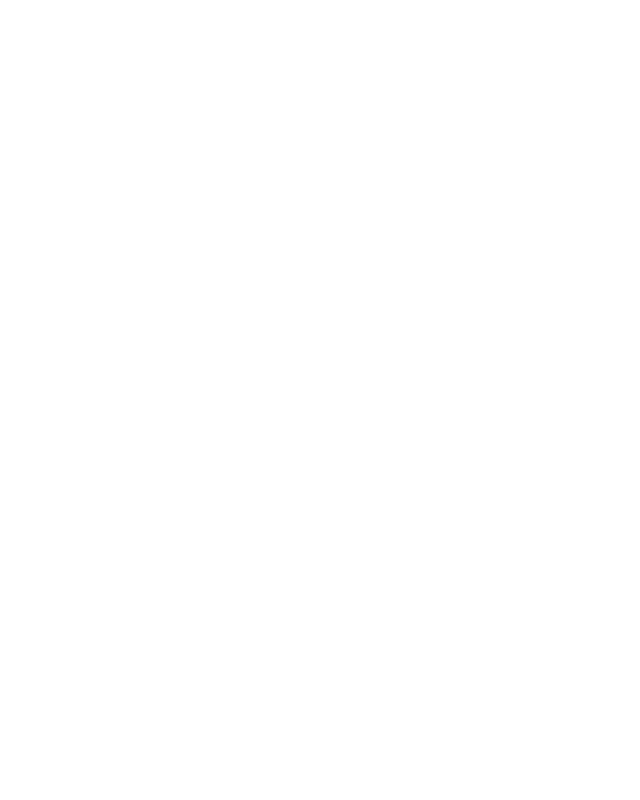
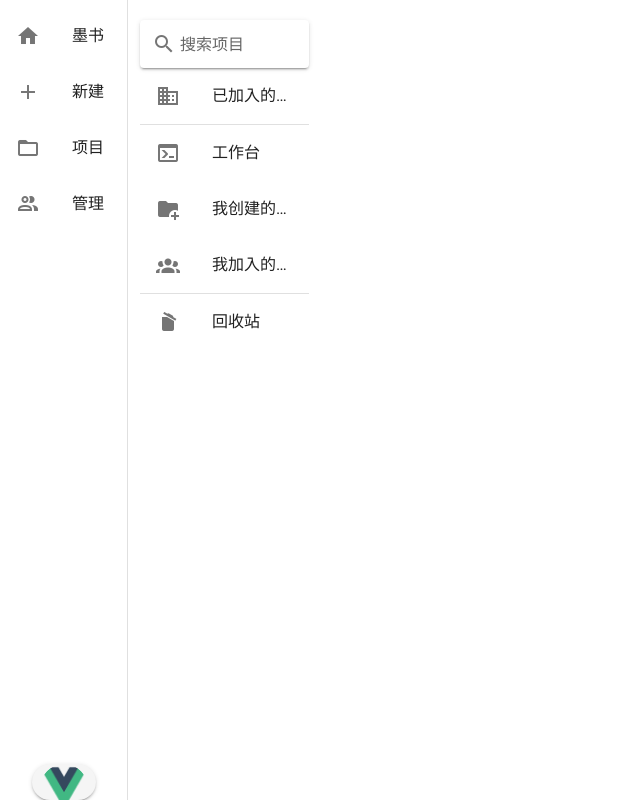
Before and after one commit to BUAA-SE-2022-Summer/Frontend, a Vue app: page /dashboard/demo in a window 1280 px wide. Shown: the whole page, without its empty margins (0-640 px from the left). Built offline with nearby package versions, Linux system fonts and the light colour scheme.

Commit message:
[impl:用户导航界面的修改]

```diff
--- a/src/components/team/MemberManage.vue
+++ b/src/components/team/MemberManage.vue
@@ -4,7 +4,8 @@
     <v-card
     class="mx-auto"
     width="300px"
-    style="float:left;height: 450px;"
+    style="float:left"
+    height="100vh"
     >
         <v-list dense>
         <v-subheader>成员管理</v-subheader>
@@ -34,7 +35,7 @@
     <v-card
     class="mx-auto"
     width="600px"
-    style="float:left; height: 450px;"
+    style="float:left; height: 100vh;"
     >
     <MemberTables></MemberTables>
     <!-- <v-card-title >全部成员</v-card-title>
--- a/src/components/team/MemberTables.vue
+++ b/src/components/team/MemberTables.vue
@@ -21,7 +21,7 @@
             color="blue-grey"
             class="ma-2 white--text"
             @click="addMember"
-         >
+          >
             添加新成员
             <v-icon
             right
@@ -29,7 +29,7 @@
             >
             mdi-plus
             </v-icon>
-        </v-btn>
+          </v-btn>
           <v-dialog
             v-model="dialog"
             max-width="500px"
--- a/src/router/index.js
+++ b/src/router/index.js
@@ -37,9 +37,9 @@ const routes = [
     // ]
   },
   {
-    path: '/dashboard/manage',
-    name: 'manage',
-    component: () => import('../views/Manage.vue')
+    path: '/dashboard/demo',
+    name: 'demo',
+    component: () => import('../views/demo.vue')
   }
 ]
 
--- a/src/views/Dashbord.vue
+++ b/src/views/Dashbord.vue
@@ -1,41 +1,99 @@
 <template>
   <div id="app">
     <v-app id="inspire">
-            <v-navigation-drawer dark permanent color="grey lighten-3" mini-variant mini-variant-width="87px">
-                <v-col>
-                    <router-link to="/dashboard/manage">
-                        <v-icon large @click="test">
-                            mdi-chevron-right
-                        </v-icon>
+      <v-navigation-drawer app width="10%">
+        <v-list>
+          <v-list-item-group
+              color="primary">
+            <v-list-item class="home" @click="">
+              <v-list-item-icon>
+                <v-icon>mdi-home</v-icon>
+              </v-list-item-icon>
+              <v-list-item-title>墨书</v-list-item-title>
+            </v-list-item>
+            <v-list-item @click="">
+              <v-list-item-icon>
+                <v-icon>mdi-plus</v-icon>
+              </v-list-item-icon>
+              <v-list-item-content>
+                <v-list-item-title>新建</v-list-item-title>
+              </v-list-item-content>
+            </v-list-item>
+            <router-link to="/dashboard/demo">
+              <v-list-item @click="">
+                <v-list-item-icon>
+                  <v-icon>mdi-folder-outline</v-icon>
+                </v-list-item-icon>
+                <v-list-item-content>
+                  <v-list-item-title>项目</v-list-item-title>
+                </v-list-item-content>
+              </v-list-item>
             </router-link>
-                    <v-icon large color="orange darken-2" @click="test">
-                        mdi-arrow-up-bold-box-outline
-                    </v-icon>
-                    <v-icon large color="blue-grey darken-2" @click="test">
-                        mdi-call-split
-                    </v-icon>
-                    <v-divider class="mx-3 my-5"></v-divider>
+            <v-list-item @click="">
+              <v-list-item-icon>
+                <v-icon>mdi-account-multiple-outline</v-icon>
+              </v-list-item-icon>
+              <v-list-item-content>
+                <v-list-item-title>管理</v-list-item-title>
+              </v-list-item-content>
+            </v-list-item>
+          </v-list-item-group>
+        </v-list>
         <template v-slot:append>
-                        <div class="pa-2">
-                            <v-btn block>
-                                Logout
+          <v-btn @click="" class="butt">
+            <v-avatar>
+              <img src="../assets/logo.png" alt="">
+            </v-avatar>
           </v-btn>
-                        </div>
         </template>
-                </v-col>
       </v-navigation-drawer>
       <v-main>
-                <router-view />
+          <v-list style="float: left" width="15%">
+            <v-list-item-group
+                color="primary"
+            >
+              <v-list-item @click="">
+                <v-list-item-icon>
+                  <v-icon>mdi-account-cog</v-icon>
+                </v-list-item-icon>
+                <v-list-item-content>
+                  <v-list-item-title>成员管理</v-list-item-title>
+                </v-list-item-content>
+              </v-list-item>
+              <v-list-item @click="">
+                <v-list-item-icon>
+                  <v-icon>mdi-book-open-outline</v-icon>
+                </v-list-item-icon>
+                <v-list-item-content>
+                  <v-list-item-title>操作日志</v-list-item-title>
+                </v-list-item-content>
+              </v-list-item>
+            </v-list-item-group>
+          </v-list>
+          <MemberManage></MemberManage>
       </v-main>
     </v-app>
   </div>
 </template>
 
-<style>
+<style scoped>
+a{
+  text-decoration: none;
+}
+.butt {
+  display: block;
+  margin: 0 auto;
+  width: 20px;
+  height: 170px;
+  border-radius: 60px;
+}
 </style>
 
+
 <script>
+import  MemberManage  from '../components/team/MemberManage.vue';
 export default {
+  components: { MemberManage },
   data: () => ({
 
   }),
@@ -46,7 +104,6 @@ export default {
   }
 }
 </script>
-
 <!-- <template>
     <div id="app">
         <v-app id="inspire">
--- /dev/null
+++ b/src/views/demo.vue
@@ -0,0 +1,140 @@
+<template>
+  <div id="app">
+    <v-app id="inspire">
+      <v-navigation-drawer app width="10%">
+        <v-list style="float: left" width="100%">
+          <v-list-item-group
+              color="primary">
+            <v-list-item class="home" @click="">
+              <v-list-item-icon>
+                <v-icon>mdi-home</v-icon>
+              </v-list-item-icon>
+              <v-list-item-title>墨书</v-list-item-title>
+            </v-list-item>
+            <v-list-item @click="">
+              <v-list-item-icon>
+                <v-icon>mdi-plus</v-icon>
+              </v-list-item-icon>
+              <v-list-item-content>
+                <v-list-item-title>新建</v-list-item-title>
+              </v-list-item-content>
+            </v-list-item>
+            <v-list-item @click="">
+              <v-list-item-icon>
+                <v-icon>mdi-folder-outline</v-icon>
+              </v-list-item-icon>
+              <v-list-item-content>
+                <v-list-item-title>项目</v-list-item-title>
+              </v-list-item-content>
+            </v-list-item>
+            <router-link to="/dashboard">
+              <v-list-item @click="">
+                <v-list-item-icon>
+                  <v-icon>mdi-account-multiple-outline</v-icon>
+                </v-list-item-icon>
+                <v-list-item-content>
+                  <v-list-item-title>管理</v-list-item-title>
+                </v-list-item-content>
+              </v-list-item>
+            </router-link>
+          </v-list-item-group>
+        </v-list>
+        <template v-slot:append>
+          <v-btn @click="" class="butt">
+            <v-avatar>
+              <img src="../assets/logo.png" alt="">
+            </v-avatar>
+          </v-btn>
+        </template>
+      </v-navigation-drawer>
+      <v-main>
+        <v-col>
+            <v-list style="float: left" width="15%">
+              <v-text-field
+                  v-model="search"
+                  label="搜索项目"
+                  hide-details
+                  solo
+                  prepend-inner-icon="mdi-magnify"
+                  @keyup.enter="search"
+              ></v-text-field>
+              <v-list-item-group
+                  color="primary"
+              >
+                <v-list-item @click="">
+                  <v-list-item-icon>
+                    <v-icon>mdi-domain</v-icon>
+                  </v-list-item-icon>
+                  <v-list-item-content>
+                    <v-list-item-title>已加入的团队</v-list-item-title>
+                  </v-list-item-content>
+                </v-list-item>
+                <v-divider />
+                <v-list-item @click="">
+                  <v-list-item-icon>
+                    <v-icon>mdi-console</v-icon>
+                  </v-list-item-icon>
+                  <v-list-item-content>
+                    <v-list-item-title>工作台</v-list-item-title>
+                  </v-list-item-content>
+                </v-list-item>
+                <v-list-item @click="">
+                  <v-list-item-icon>
+                    <v-icon>mdi-folder-plus</v-icon>
+                  </v-list-item-icon>
+                  <v-list-item-content>
+                    <v-list-item-title>我创建的项目</v-list-item-title>
+                  </v-list-item-content>
+                </v-list-item>
+                <v-list-item @click="">
+                  <v-list-item-icon>
+                    <v-icon>mdi-account-group</v-icon>
+                  </v-list-item-icon>
+                  <v-list-item-content>
+                    <v-list-item-title>我加入的项目</v-list-item-title>
+                  </v-list-item-content>
+                </v-list-item>
+                <v-divider />
+                <v-list-item @click="">
+                  <v-list-item-icon>
+                    <v-icon>mdi-delete-empty</v-icon>
+                  </v-list-item-icon>
+                  <v-list-item-content>
+                    <v-list-item-title>回收站</v-list-item-title>
+                  </v-list-item-content>
+                </v-list-item>
+              </v-list-item-group>
+            </v-list>
+        </v-col>
+      </v-main>
+    </v-app>
+  </div>
+</template>
+
+<style>
+a {
+  text-decoration: none;
+}
+.butt {
+  display: block;
+  margin: 0 auto;
+  width: 20px;
+  height: 170px;
+  border-radius: 60px;
+}
+</style>
+
+<script>
+import  MemberManage  from '../components/team/MemberManage.vue';
+export default {
+  components: { MemberManage },
+  data: () => ({
+
+  }),
+  methods: {
+    test() {
+      alert('You clicked next!')
+    }
+  }
+}
+</script>
```
Also changed, not shown: 1 other file (tests, documents, lock files or other folders). Lines whose indentation alone changed are shown as unchanged.
